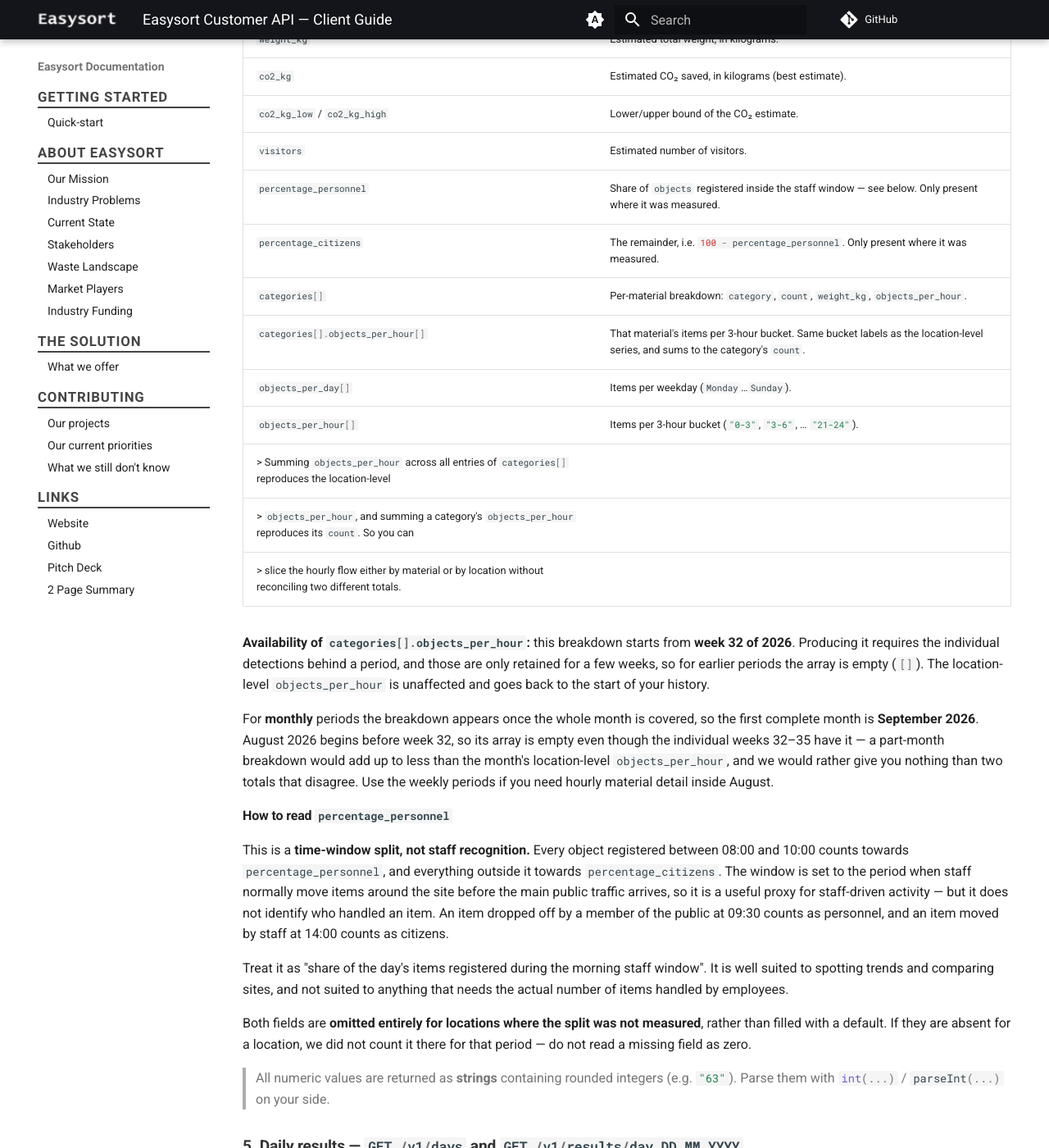
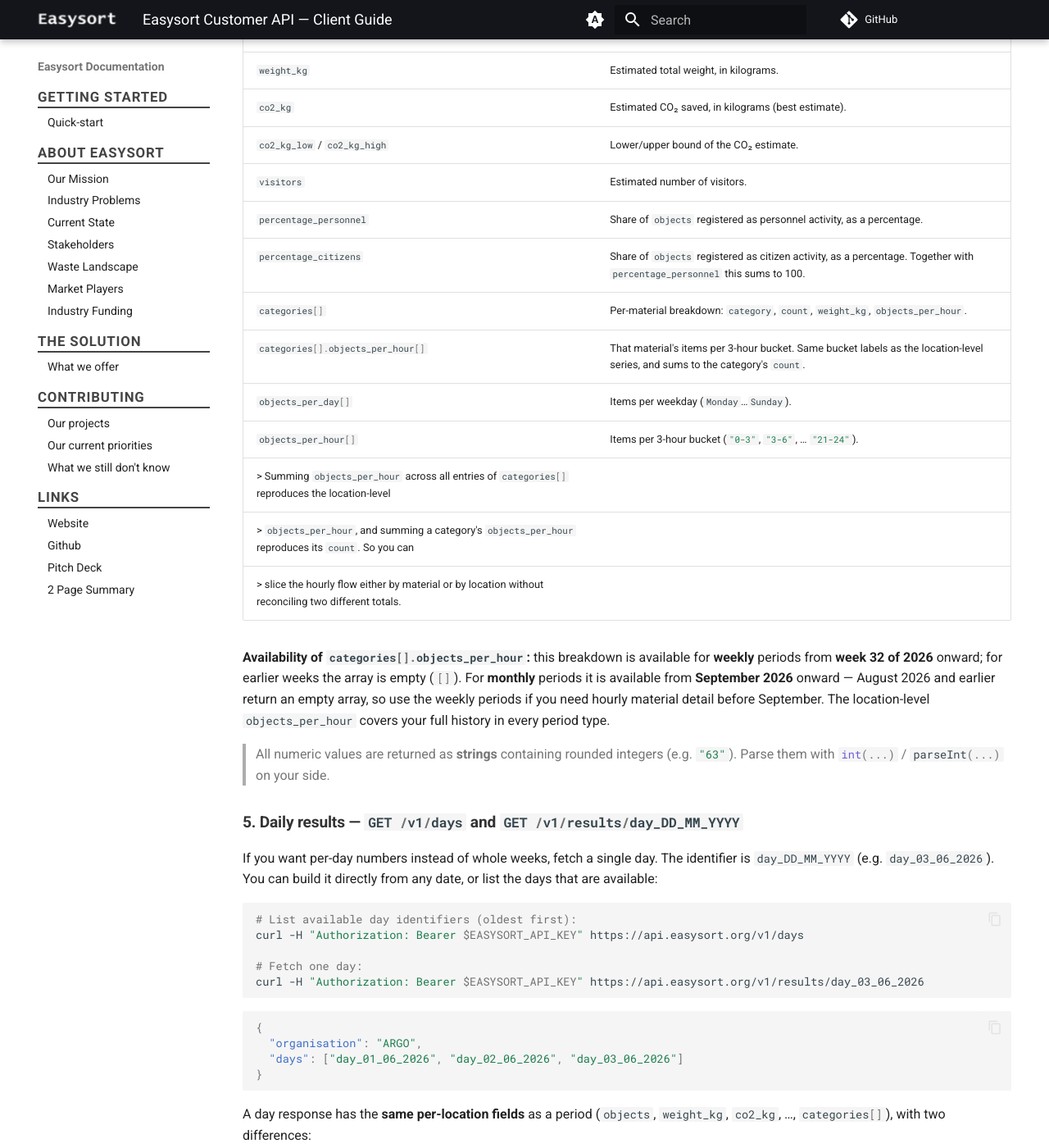
Before and after one commit to Easysort/Easysort, an MkDocs documentation site: the page built from docs/api/argo.md, in a window 1280 px wide and 1400 px high, scrolled down 2440 px. Shown: the whole window at 82% size. Built offline with MkDocs 1.6.1 and Material for MkDocs 9.7.7, drawn with Linux system fonts in a browser that asks for light colours; comment, search, counter and statistics services are not loaded; some of the changed text lies outside the part shown.

Commit message:
Update argo.md

````diff
--- a/docs/api/argo.md
+++ b/docs/api/argo.md
@@ -119,8 +121,8 @@ curl -H "Authorization: Bearer $EASYSORT_API_KEY" https://api.easysort.org/v1/re
 | `co2_kg` | Estimated CO₂ saved, in kilograms (best estimate). |
 | `co2_kg_low` / `co2_kg_high` | Lower/upper bound of the CO₂ estimate. |
 | `visitors` | Estimated number of visitors. |
-| `percentage_personnel` | Share of `objects` registered inside the staff window — see below. Only present where it was measured. |
-| `percentage_citizens` | The remainder, i.e. `100 - percentage_personnel`. Only present where it was measured. |
+| `percentage_personnel` | Share of `objects` registered as personnel activity, as a percentage. |
+| `percentage_citizens` | Share of `objects` registered as citizen activity, as a percentage. Together with `percentage_personnel` this sums to 100. |
 | `categories[]` | Per-material breakdown: `category`, `count`, `weight_kg`, `objects_per_hour`. |
 | `categories[].objects_per_hour[]` | That material's items per 3-hour bucket. Same bucket labels as the location-level series, and sums to the category's `count`. |
 | `objects_per_day[]` | Items per weekday (`Monday`…`Sunday`). |
@@ -129,34 +131,11 @@ curl -H "Authorization: Bearer $EASYSORT_API_KEY" https://api.easysort.org/v1/re
 > `objects_per_hour`, and summing a category's `objects_per_hour` reproduces its `count`. So you can
 > slice the hourly flow either by material or by location without reconciling two different totals.
 
-**Availability of `categories[].objects_per_hour`:** this breakdown starts from **week 32 of 2026**.
-Producing it requires the individual detections behind a period, and those are only retained for a
-few weeks, so for earlier periods the array is empty (`[]`). The location-level `objects_per_hour` is
-unaffected and goes back to the start of your history.
-
-For **monthly** periods the breakdown appears once the whole month is covered, so the first complete
-month is **September 2026**. August 2026 begins before week 32, so its array is empty even though the
-individual weeks 32–35 have it — a part-month breakdown would add up to less than the month's
-location-level `objects_per_hour`, and we would rather give you nothing than two totals that
-disagree. Use the weekly periods if you need hourly material detail inside August.
-
-#### How to read `percentage_personnel`
-
-This is a **time-window split, not staff recognition.** Every object registered between 08:00 and
-10:00 counts towards `percentage_personnel`, and
-everything outside it towards `percentage_citizens`. The window is set to the period when staff
-normally move items around the site before the main public traffic arrives, so it is a useful
-proxy for staff-driven activity — but it does not identify who handled an item. An item dropped
-off by a member of the public at 09:30 counts as personnel, and an item moved by staff at 14:00
-counts as citizens.
-
-Treat it as "share of the day's items registered during the morning staff window". It is well
-suited to spotting trends and comparing sites, and not suited to anything that needs the actual
-number of items handled by employees.
-
-Both fields are **omitted entirely for locations where the split was not measured**, rather
-than filled with a default. If they are absent for a location, we did not count it there for that
-period — do not read a missing field as zero.
+**Availability of `categories[].objects_per_hour`:** this breakdown is available for **weekly**
+periods from **week 32 of 2026** onward; for earlier weeks the array is empty (`[]`). For **monthly**
+periods it is available from **September 2026** onward — August 2026 and earlier return an empty
+array, so use the weekly periods if you need hourly material detail before September. The
+location-level `objects_per_hour` covers your full history in every period type.
 
 > All numeric values are returned as **strings** containing rounded integers (e.g. `"63"`).
 > Parse them with `int(...)` / `parseInt(...)` on your side.
@@ -219,17 +200,10 @@ A day response has the **same per-location fields** as a period (`objects`, `wei
 }
 ```
 
-> **How precise is the hourly detail on a day?** The location-level `objects_per_hour` on a day is
-> that specific day's own measured curve — Monday's morning peak is Monday's, not the week's average
-> shape. The per-category hourly series on a day is derived: it takes the week's hourly curve for
-> that material and scales it to the day's share of objects. Both still add up exactly, so totals
-> reconcile whichever way you slice them; only the per-category *shape* within a single day is an
-> approximation. Weekly and monthly periods are measured directly at every level.
-
-> Daily numbers are derived from the week and add up to it: summing a location's seven days in a
-> week reproduces that week's total. So you can compute **any** total you like yourself — a day,
-> a custom date range, or all locations combined — by fetching the days you need and adding them.
-> `GET /v1/results` only lists weeks/months; use `GET /v1/days` (or build `day_DD_MM_YYYY`) for days.
+> Summing a location's seven days in a week reproduces that week's total, so you can compute **any**
+> total you like yourself — a day, a custom date range, or all locations combined — by fetching the
+> days you need and adding them. `GET /v1/results` only lists weeks/months; use `GET /v1/days` (or
+> build `day_DD_MM_YYYY`) for days.
 
 ---
 
````
Also changed, not shown: other parts of docs/api/argo.md (+4 -0 lines).
